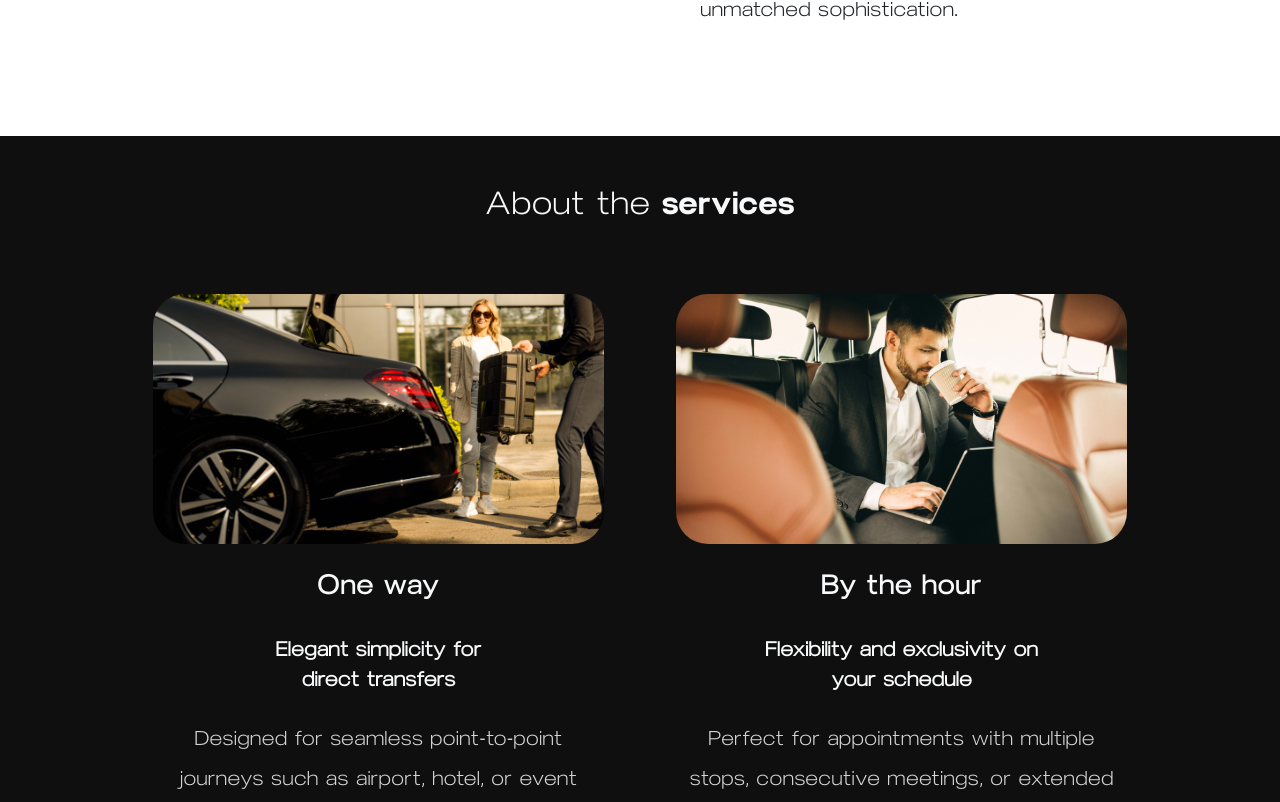
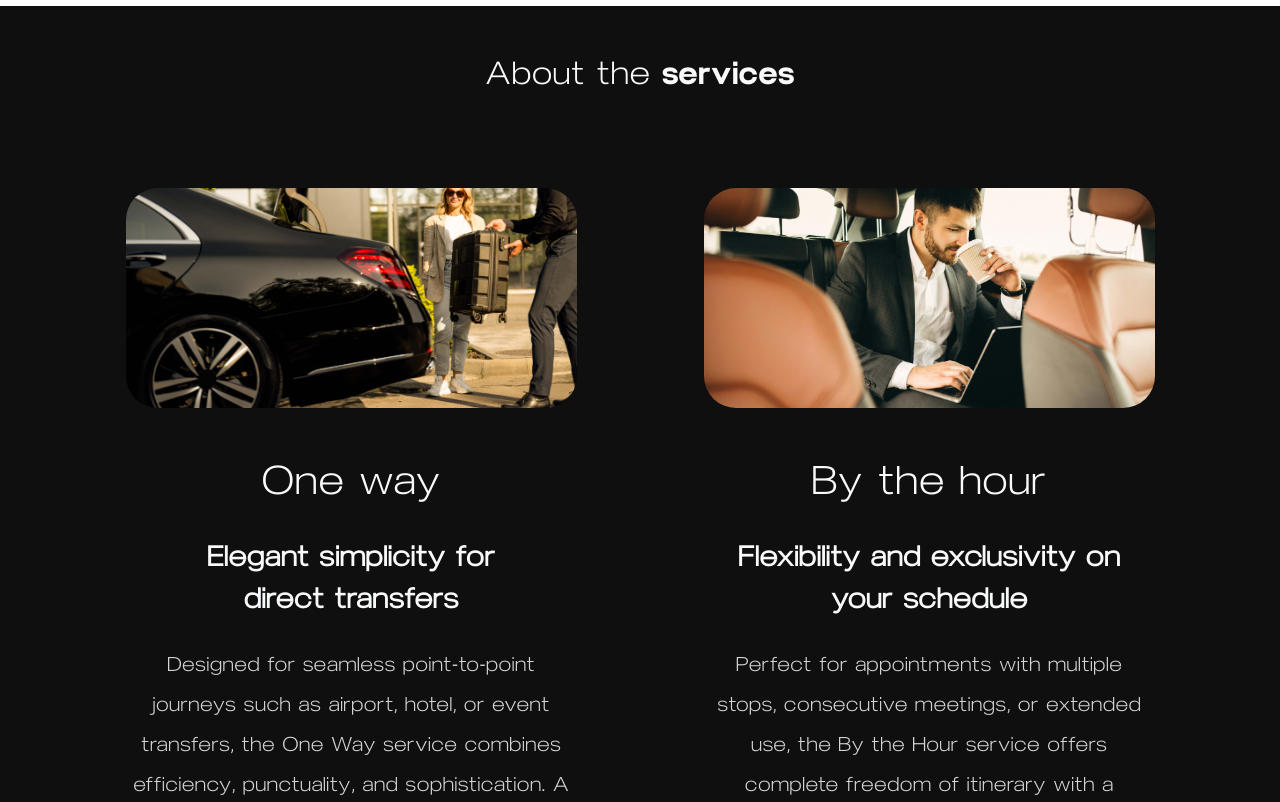
Before and after one commit to zebra76966/oxfordglobal, a React (Create React App) app: page / in a window 1280 px wide. Shown: the part 1478-2280 px from the top of the page. Built offline with nearby package versions, Linux system fonts and the light colour scheme.

Commit message:
Final module first"

```diff
--- a/src/components/main.js
+++ b/src/components/main.js
@@ -31,19 +31,19 @@ const Main = () => {
             About the <span className="f-bold"> services</span>
           </h5>
           <Container className="my-5 " id="services">
-            <Row className="justify-content-center gap-5">
+            <Row className="gap-3 justify-content-around">
               <Col md={5}>
                 <motion.div
                   initial={{ opacity: 0, y: 20 }}
                   whileInView={{ opacity: 1, y: 0 }}
                   transition={{ duration: 0.5, delay: 0.2 }}
-                  className="w-100 text-center text-light h-100 card bg-dark border-0"
+                  className="w-100 text-center text-light h-100 card bg-dark border-0 "
                 >
-                  <img src="/One-way.jpg" className="customRounded-3 w-100 my-4" style={{ height: "250px", objectFit: "cover" }} />
+                  <img src="/One-way.jpg" className="customRounded-3 w-100 my-5" style={{ height: "220px", objectFit: "cover" }} />
 
-                  <h6 className="fs-3 fw-light ">One way</h6>
+                  <h6 className="fs-1 font-thin fw-lighter">One way</h6>
 
-                  <p className="fw-semibold lead my-4">
+                  <p className="fw-semibold lead my-4 fs-3">
                     Elegant simplicity for <span className="d-block"> direct transfers</span>
                   </p>
 
@@ -64,13 +64,13 @@ const Main = () => {
                   initial={{ opacity: 0, y: 20 }}
                   whileInView={{ opacity: 1, y: 0 }}
                   transition={{ duration: 0.5, delay: 0.5 }}
-                  className="w-100 text-center text-light h-100 h-100 card bg-dark border-0"
+                  className="w-100 text-center text-light h-100 h-100 card bg-dark border-0 "
                 >
-                  <img src="/By-the-our.jpg" className="customRounded-3 w-100 my-4" style={{ height: "250px", objectFit: "cover" }} />
+                  <img src="/By-the-our.jpg" className="customRounded-3 w-100 my-5" style={{ height: "220px", objectFit: "cover" }} />
 
-                  <h6 className="fs-3 fw-light ">By the hour</h6>
+                  <h6 className="fs-1 font-thin fw-lighter">By the hour</h6>
 
-                  <p className="fw-semibold lead my-4">
+                  <p className="fw-semibold  my-4 fs-3">
                     Flexibility and exclusivity on <span className="d-block"> your schedule</span>
                   </p>
 
--- a/src/components/navbar.js
+++ b/src/components/navbar.js
@@ -5,7 +5,7 @@ import { Link, NavLink, useNavigate } from "react-router-dom";
 const CustomNavbar = () => {
   const navigate = useNavigate();
   return (
-    <Navbar expand="lg" variant="dark" style={{ backgroundColor: "#0f0f0f" }} className="py-4">
+    <Navbar expand="lg" variant="dark" style={{ backgroundColor: "#0f0f0f", zIndex: "99999" }} className="py-4 position-fixed top-0 start-0 w-100">
       <Container className="py-3">
         {/* Logo */}
         <Navbar.Brand as={Link} to="/" className="d-flex align-items-center">
```
